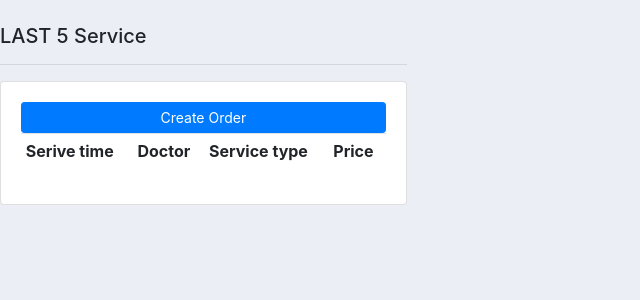
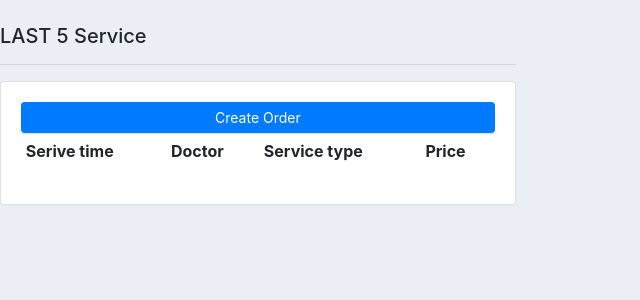
Before and after one commit to DireStraits01/CRM_Medical, a Django app: template templates/main/dashboard.html in a window 1280 px wide. Shown: the part 56-356 px from the top of the page, without its empty margins (0-640 px from the left). Run offline with Django 3.2, Linux system fonts and the light colour scheme; the template is opened without the code that fills it, so the values that code supplies are empty; some libraries are stand-ins or nearby versions.

Commit message:
"save dashborad.html"

```diff
--- a/templates/main/dashboard.html
+++ b/templates/main/dashboard.html
@@ -3,7 +3,7 @@
 <br />
 
 <div class="row">
-    <div class="col-md-4">
+    <div class="col-md-5">
         <h5>LAST 5 Service</h5>
         <hr />
         <div class="card card-body">
```
